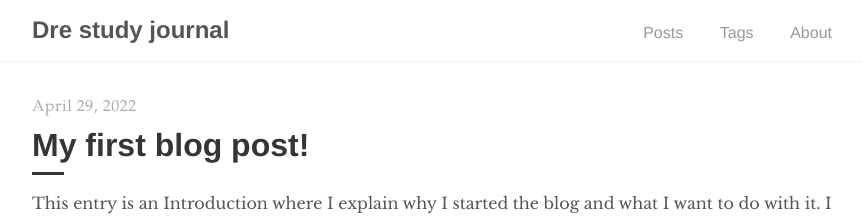
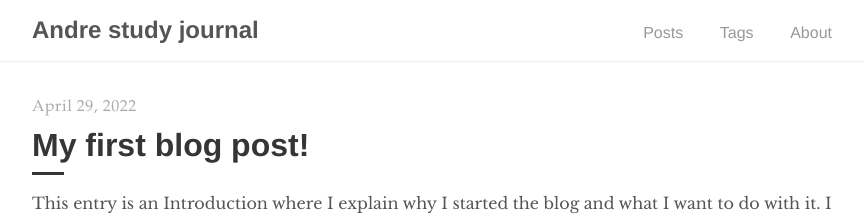
Before and after one commit to doutordre/doutordre.github.io, a Jekyll site: the page built from index.html, in a window 1280 px wide. Shown: the top 216 px of the page, without its empty margins (208-1071 px from the left). Built offline with Jekyll 4.4.1, drawn with Linux system fonts in a browser that asks for light colours; the list of posts is cut into pages by our own code.

Commit message:
Update _config.yml

```diff
--- a/_config.yml
+++ b/_config.yml
@@ -1,8 +1,8 @@
 # Site settings
-title:          Dre study journal
+title:          Andre study journal
 description:    "My personal journal where I post my links or findings and comment on them"
 baseurl:        /
-url:            "https://doutordre.github.io"
+url:            "https://dre.github.io"
 
 # Google Analytics
 google_analytics: UA—XXXXXXXX-X
```
